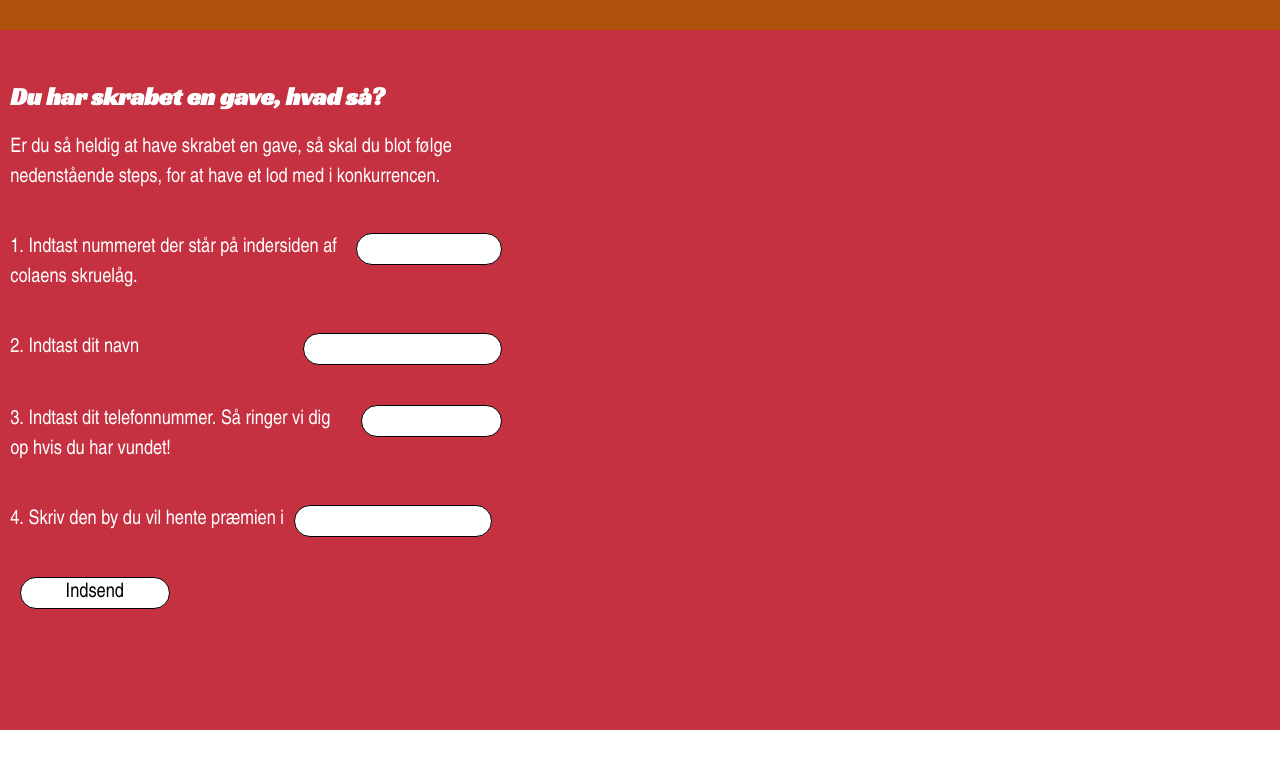
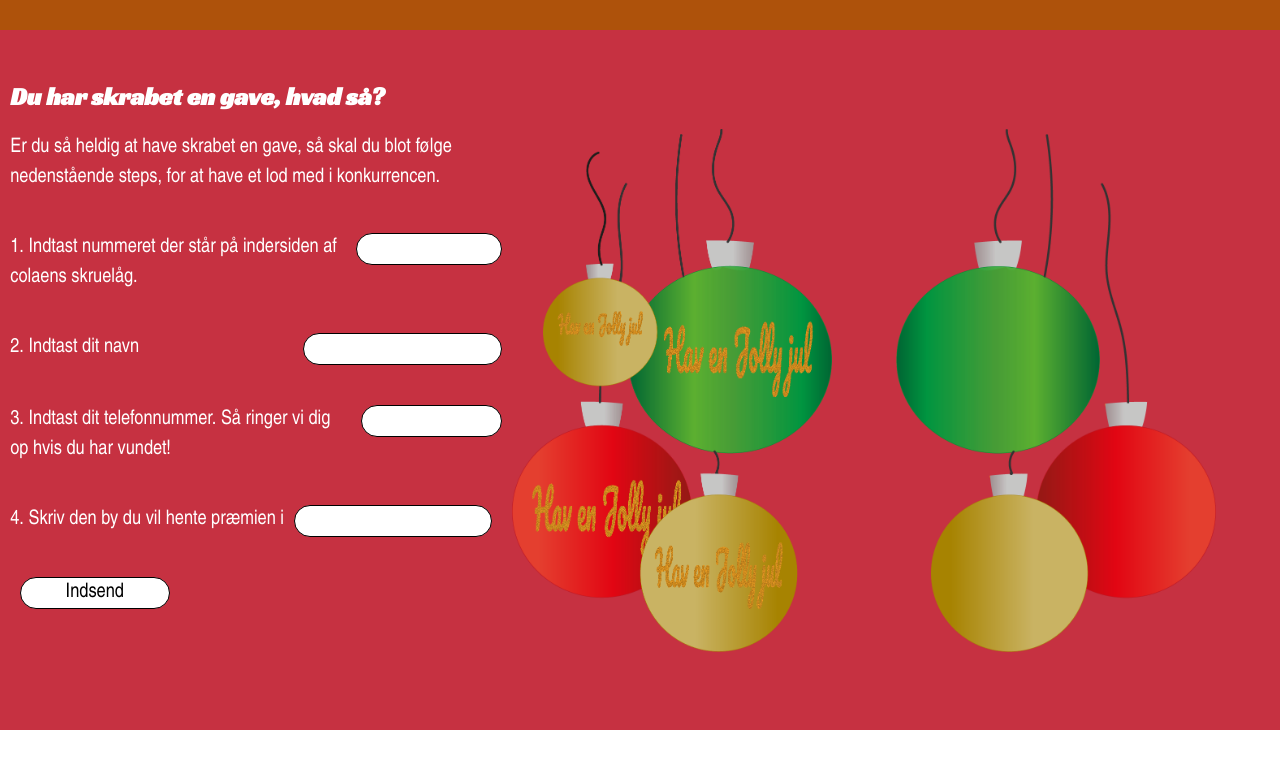
Before and after one commit to metteahle/eksamen2021, a plain HTML site: page programmering/contest.html in a window 1280 px wide. Shown: the part 900-1666 px from the top of the page. Drawn offline with Linux system fonts and the light colour scheme.

Commit message:
contestpage done

```diff
--- a/programmering/contest.html
+++ b/programmering/contest.html
@@ -102,6 +102,8 @@
     </div>
 </div>
 
+    <img class="ornimentscontest" src="images/fourballs.png" alt="fourchristmasballs">
+    <img class="ornimentscontest orinmentthreeballs" src="images/ball.png" alt="fourchristmasballs">
 
 
   <footer>
--- a/programmering/css/contest.css
+++ b/programmering/css/contest.css
@@ -170,6 +170,10 @@ p{
   display: none;
 }
 
+.ornimentscontest{
+  display: none;
+}
+
 }
 
 /*Media rules for stående ipad*/
@@ -197,6 +201,9 @@ p{
   margin-right: 10%;
 }
 
+.ornimentscontest{
+  position: fixed;
+}
 }
 
 /*Media rules for liggende ipad og web*/
@@ -258,4 +265,15 @@ p{
   width: 40%;
 }
 
+.ornimentscontest{
+  width: 25%;
+  margin-left: 40%;
+  position: absolute;
+  margin-top: -47%;
 }
+
+.orinmentthreeballs{
+  margin-left: 70%;
+}
+
+}
```
